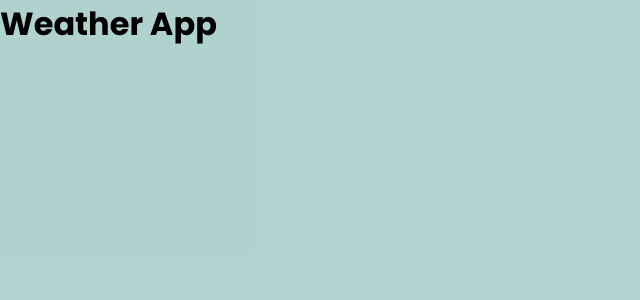
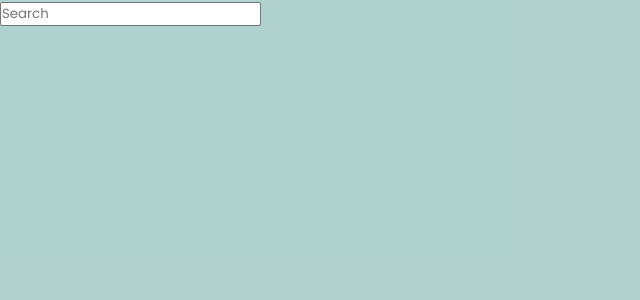
Before and after one commit to ReicaD/WeatherApp3, a React (Vite) app: page / in a window 1280 px wide. Shown: the top 300 px of the page, without its empty margins (0-640 px from the left). Built offline with nearby package versions, Linux system fonts and the light colour scheme.

Commit message:
Weather jsx modification

```diff
--- a/src/components/Weather.jsx
+++ b/src/components/Weather.jsx
@@ -1,12 +1,16 @@
-import React from "react";
+ import React from 'react'
 import "./Weather.css";
 
-function Weather() {
-  return (
-    <div>
-      <h1> Weather App </h1>
-    </div>
-  );
-}
+const Weather = () => {
+    return (
+      <div className='weather'>
+         <div className="search-bar">
+           <input type="text" placeholder='Search' />
+             </div>
+      </div>
+    );
+  };
 
-export default Weather;
+
+
+ export default Weather
```
